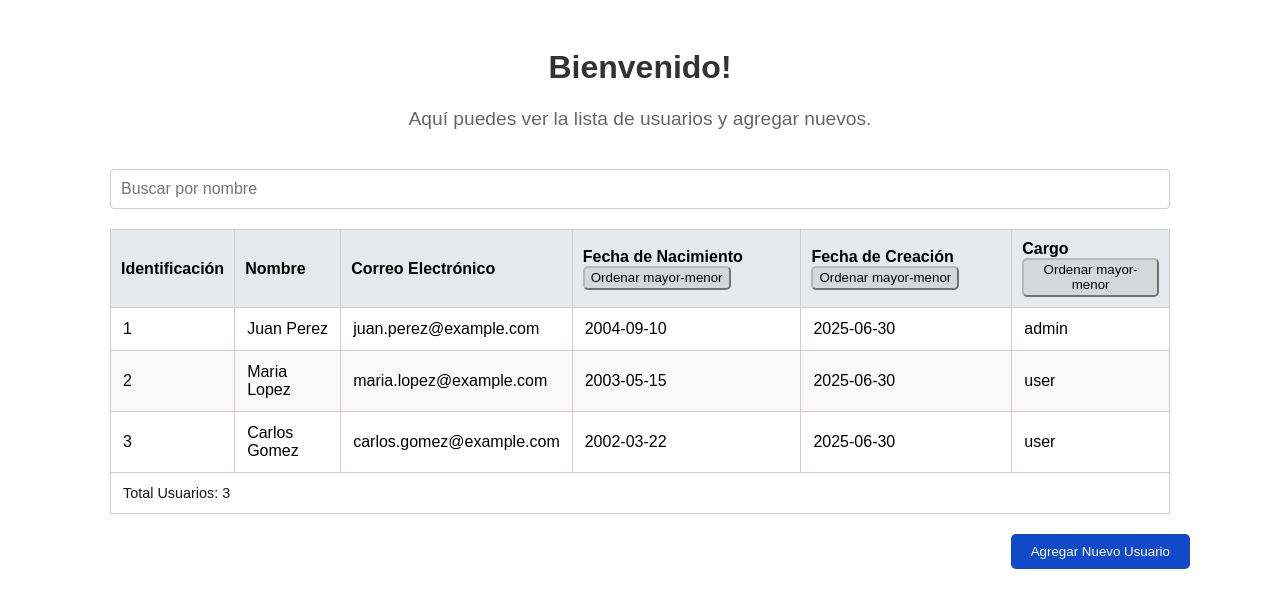
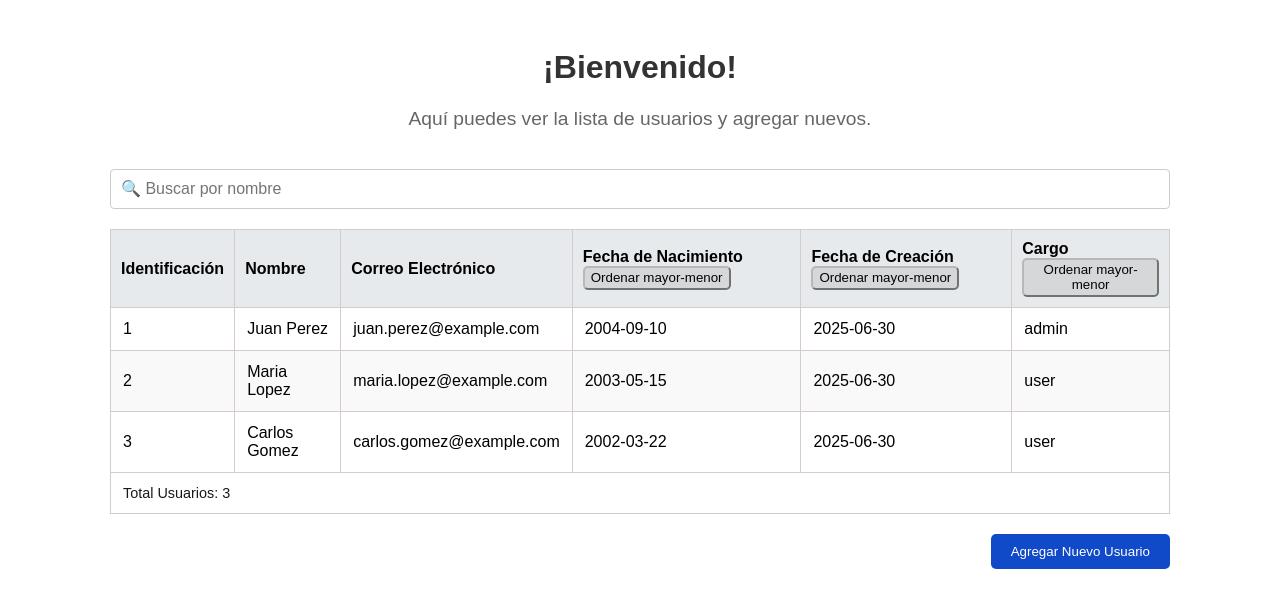
Before and after one commit to YurleisZg/Prueba_Tecnica_STD, a Vue app: page / in a window 1280 px wide. Shown: the top 608 px of the page. Built offline with nearby package versions, Linux system fonts and the light colour scheme.

Commit message:
💄 style: Update placeholder text in SearchBarComponent for clarity; fix typo in HomePage title and improve button styles

```diff
--- a/src/components/SearchBarComponent.vue
+++ b/src/components/SearchBarComponent.vue
@@ -14,7 +14,7 @@ const props = defineProps({
   },
   placeholder: {
     type: String,
-    default: 'Buscar por nombre'
+    default: '🔍 Buscar por nombre'
   }
 });
 
--- a/src/pages/HomePage.vue
+++ b/src/pages/HomePage.vue
@@ -1,6 +1,6 @@
 <template>
     <div class="scoped">
-        <h1 class="title">Bienvenido!</h1>
+        <h1 class="title">¡Bienvenido!</h1>
         <p class="description">Aquí puedes ver la lista de usuarios y agregar nuevos.</p>
         <TableComponent />
         <div class="button-container">
@@ -41,10 +41,12 @@ const gotoNewUser = () => {
 
 .button-container {
     text-align: right;
+    padding-right: 20px;
 }
 button {
     padding: 10px 20px;
-    background-color: #104ac8;;
+    font-family: Arial, Helvetica, sans-serif;
+    background-color: #104ac8;
     color: white;
     border: none;
     border-radius: 5px;
```
